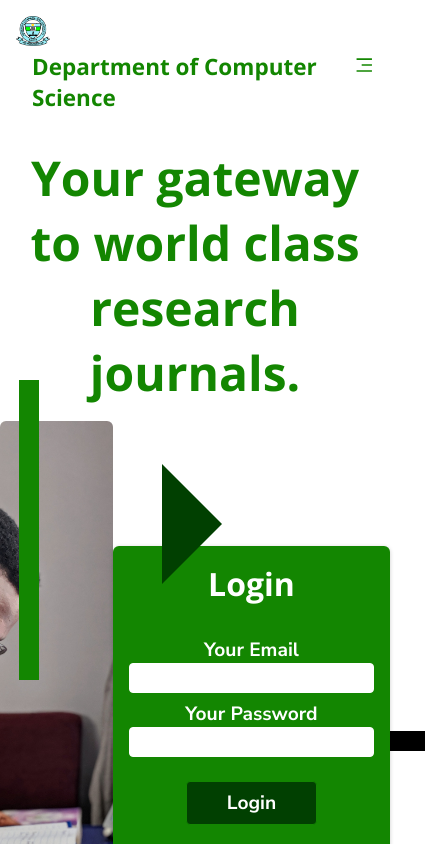
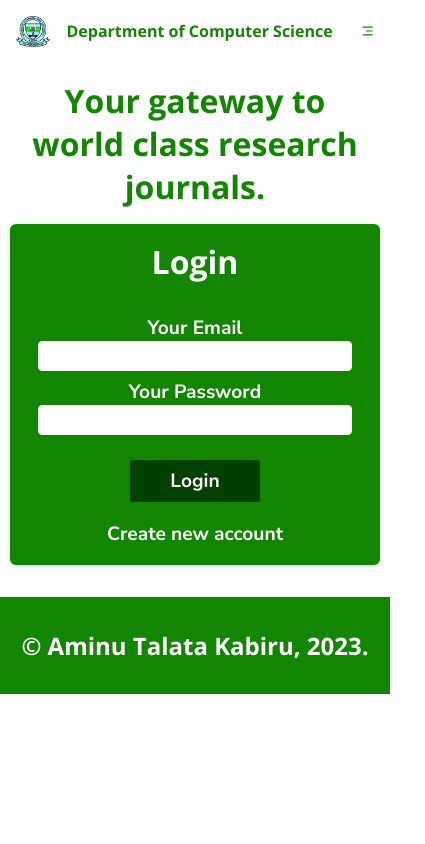
Before and after one commit to amgoni/jourknow, a React (Vite) app: page / in a window 390 px wide. Shown: the top 844 px of the page, 425 px wide, since content can reach past the window. Built offline with nearby package versions, Linux system fonts and the light colour scheme.

Commit message:
added responsiveness to authentication

```diff
--- a/src/components/header.scss
+++ b/src/components/header.scss
@@ -142,5 +142,13 @@
     display: flex;
     align-items: center;
     justify-content: space-between;
+
+    .logo {
+      display: flex;
+
+      h1 {
+        font-size: 1rem;
+      }
+    }
   }
 }
--- a/src/components/welcome.scss
+++ b/src/components/welcome.scss
@@ -61,3 +61,39 @@
     rotate: 90deg;
   }
 }
+
+@media screen and (max-width: 768px) {
+  .welcome {
+    .welcome-hero {
+      flex-direction: column;
+      justify-content: center;
+      align-items: center;
+
+      .welcome-hero-image {
+        display: none;
+      }
+    }
+
+    .arrow-right {
+      display: none;
+    }
+
+    .line {
+      display: none;
+    }
+
+    .diagonal {
+      display: none;
+    }
+  }
+}
+
+@media screen and (max-width: 500px) {
+  .welcome {
+    .welcome-message {
+      h1 {
+        font-size: 2rem;
+      }
+    }
+  }
+}
```
